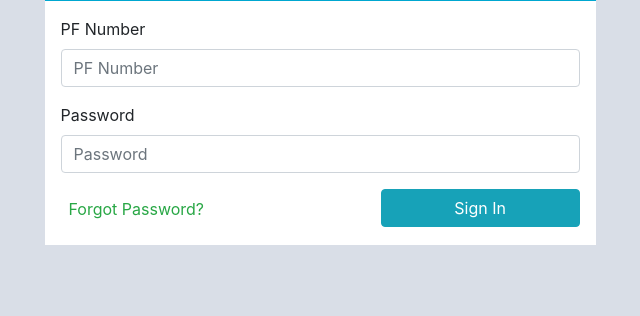
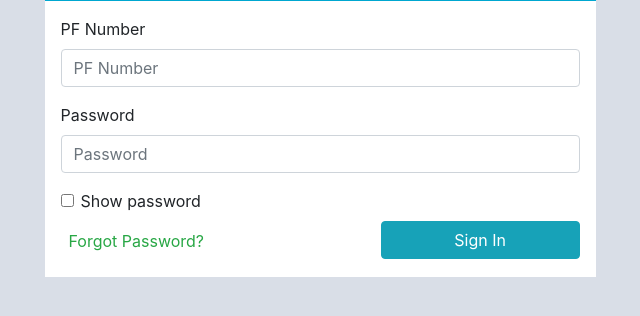
Before and after one commit to blinxcorporation/EduTime-PHP, a PHP site: page / in a window 1280 px wide. Shown: the part 261-577 px from the top of the page, without its empty margins (320-960 px from the left). Run offline with PHP 8.4, Linux system fonts and the light colour scheme; some libraries are stand-ins or nearby versions.

Commit message:
wrote script to hide/show password

```diff
--- a/components/footer.php
+++ b/components/footer.php
@@ -9,3 +9,8 @@
 
 </footer>
 <!-- Footer -->
+<script>
+    //Update Year on the copyright section
+const year = new Date().getFullYear();
+document.getElementById("year").textContent = year;
+</script>
--- a/components/head.php
+++ b/components/head.php
@@ -14,3 +14,5 @@
 <!-- Bootstrap CSS -->
 <link rel="stylesheet" href="https://cdn.jsdelivr.net/npm/bootstrap@4.0.0/dist/css/bootstrap.min.css" integrity="sha384-Gn5384xqQ1aoWXA+058RXPxPg6fy4IWvTNh0E263XmFcJlSAwiGgFAW/dAiS6JXm" crossorigin="anonymous">
 <link rel="stylesheet" href="./static/css/style.css">
+<!--fontawesome-->
+<link rel="stylesheet" href="https://cdnjs.cloudflare.com/ajax/libs/font-awesome/6.3.0/css/all.min.css" integrity="sha512-SzlrxWUlpfuzQ+pcUCosxcglQRNAq/DZjVsC0lE40xsADsfeQoEypE+enwcOiGjk/bSuGGKHEyjSoQ1zVisanQ==" crossorigin="anonymous" referrerpolicy="no-referrer" />
--- a/index.php
+++ b/index.php
@@ -33,9 +33,16 @@
     <input type="text" name="pfNumber" class="form-control" id="exampleInputEmail1" aria-describedby="emailHelp" placeholder="PF Number">
   </div>
   <div class="form-group">
-    <label for="exampleInputPassword1">Password</label>
-    <input type="password" name="password" class="form-control" id="exampleInputPassword1" placeholder="Password">
+    <label for="exampleInputPassword1">Password</label><br>
+    <input type="password" name="password" class="form-control" id="password" placeholder="Password">
   </div>
+  <div class="form-check mb-2">
+  <input class="form-check-input" type="checkbox" value="checked" id="togglePasswordCheckBox">
+  <label class="form-check-label" for="showPass">
+    Show password
+  </label>
+</div>
+
 
   <div class="row">
   <div class="col-md-5">
@@ -60,5 +67,6 @@
 <?php
 include "./components/script.php";
 ?>
+
   </body>
 </html>
--- a/static/css/style.css
+++ b/static/css/style.css
@@ -1,3 +1,7 @@
 body {
   background-color: #d9dee7;
 }
+a,
+a:hover {
+  color: #333;
+}
--- a/static/js/app.js
+++ b/static/js/app.js
@@ -1,3 +1,14 @@
-//Update Year on the copyright section
-const year = new Date().getFullYear();
-document.getElementById("year").textContent = year;
+//Toggle Show/Hide Password
+const togglePassword = document.querySelector("#togglePasswordCheckBox");
+// console.log(togglePassword);
+
+const password = document.querySelector("#password");
+// console.log(password);
+
+togglePassword.addEventListener("click", () => {
+  // Toggle the type attribute using
+  const type =
+    password.getAttribute("type") === "password" ? "text" : "password";
+
+  password.setAttribute("type", type);
+});
```
